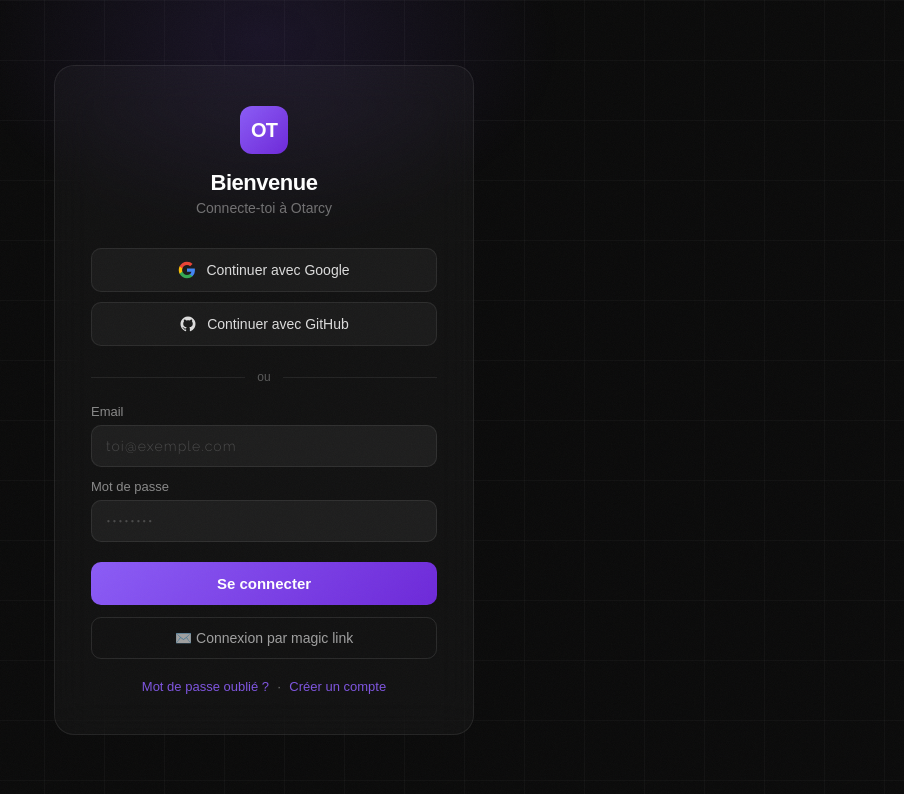
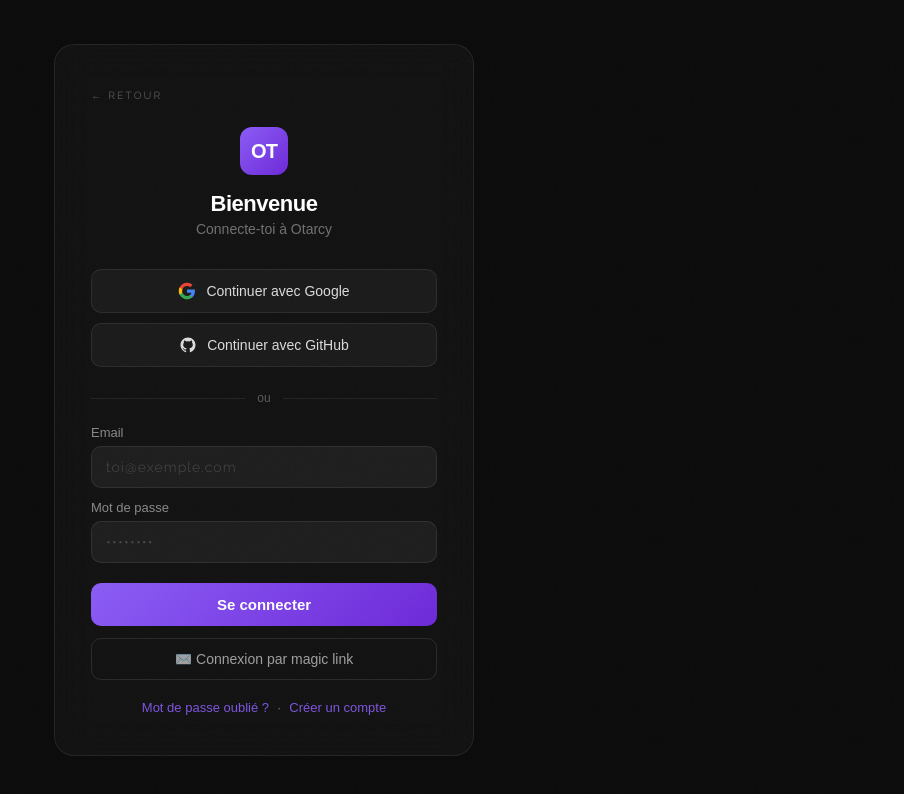
Before and after one commit to greymatter777/Black-otarcy, a React (Vite) app: page /login in a window 1280 px wide. Shown: the top 794 px of the page, without its empty margins (376-1280 px from the left). Built offline with nearby package versions, Linux system fonts and the light colour scheme; no server answers.

Commit message:
fix: public home route + clean login background

```diff
--- a/src/App.tsx
+++ b/src/App.tsx
@@ -30,8 +30,8 @@
         <Routes>
           <Route path="/login" element={<PublicRoute><Login /></PublicRoute>} />
           <Route path="/reset-password" element={<ResetPassword />} />
-          <Route path="/" element={<PrivateRoute><Index /></PrivateRoute>} />
-          <Route path="/pricing" element={<PrivateRoute><Pricing /></PrivateRoute>} />
+          <Route path="/" element={<Index />} />
+          <Route path="/pricing" element={<Pricing />} />
           <Route path="/dashboard" element={<PrivateRoute><Dashboard /></PrivateRoute>} />
           <Route path="/aio-report" element={<PrivateRoute><AioReport /></PrivateRoute>} />
         </Routes>
--- a/src/pages/Login.tsx
+++ b/src/pages/Login.tsx
@@ -70,21 +70,7 @@
       fontFamily: "'DM Sans', sans-serif",
       padding: "24px",
     }}>
-      {/* Background grid */}
-      <div style={{
-        position: "fixed", inset: 0, zIndex: 0,
-        backgroundImage: "linear-gradient(rgba(255,255,255,0.03) 1px, transparent 1px), linear-gradient(90deg, rgba(255,255,255,0.03) 1px, transparent 1px)",
-        backgroundSize: "60px 60px",
-        pointerEvents: "none",
-      }} />
 
-      {/* Glow */}
-      <div style={{
-        position: "fixed", top: "-20%", left: "50%", transform: "translateX(-50%)",
-        width: "600px", height: "400px",
-        background: "radial-gradient(ellipse, rgba(139,92,246,0.12) 0%, transparent 70%)",
-        pointerEvents: "none", zIndex: 0,
-      }} />
 
       <div style={{
         position: "relative", zIndex: 1,
@@ -95,6 +81,11 @@
         padding: "40px 36px",
         backdropFilter: "blur(20px)",
       }}>
+        {/* Retour */}
+        <div style={{ marginBottom: "24px" }}>
+          <a href="/" style={{ fontFamily: "'Raleway', sans-serif", fontSize: "0.65rem", letterSpacing: "0.2em", color: "rgba(255,255,255,0.3)", textDecoration: "none", textTransform: "uppercase" }}>← Retour</a>
+        </div>
+
         {/* Logo */}
         <div style={{ textAlign: "center", marginBottom: "32px" }}>
           <div style={{
```
